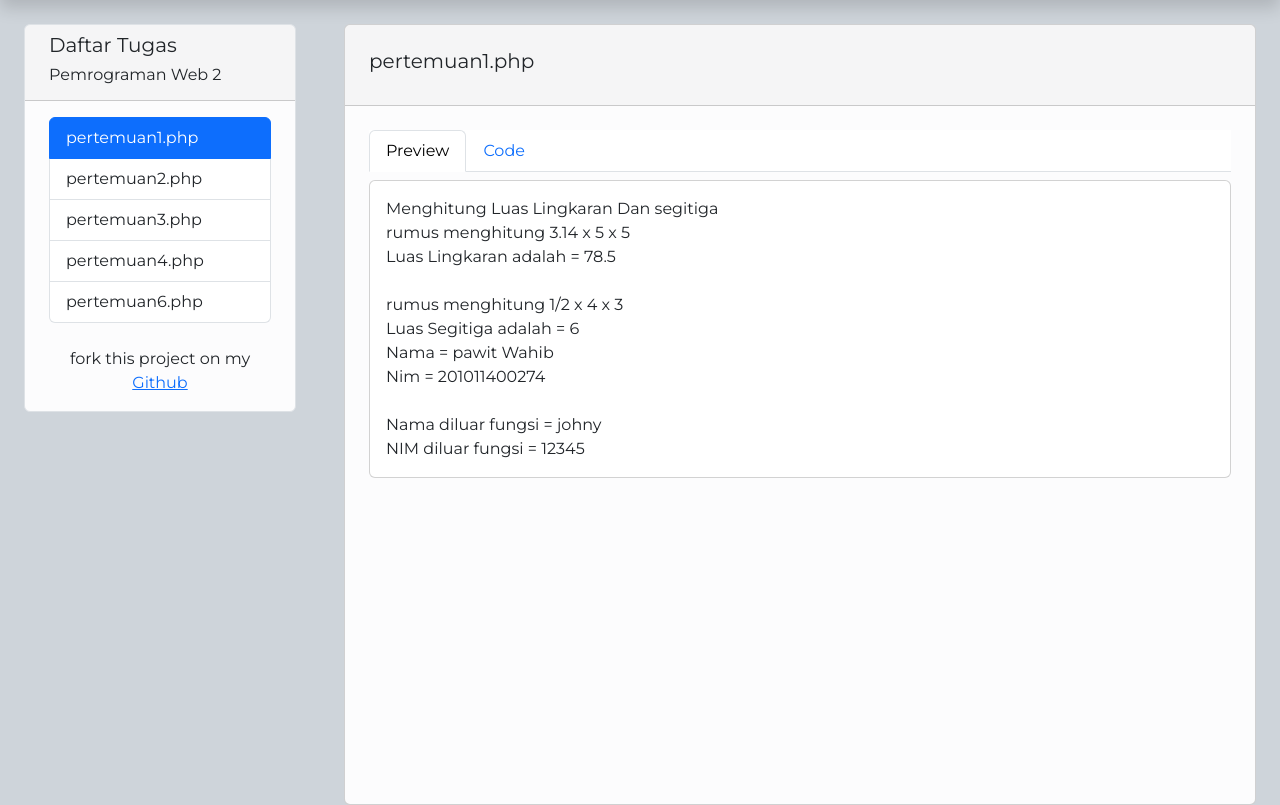
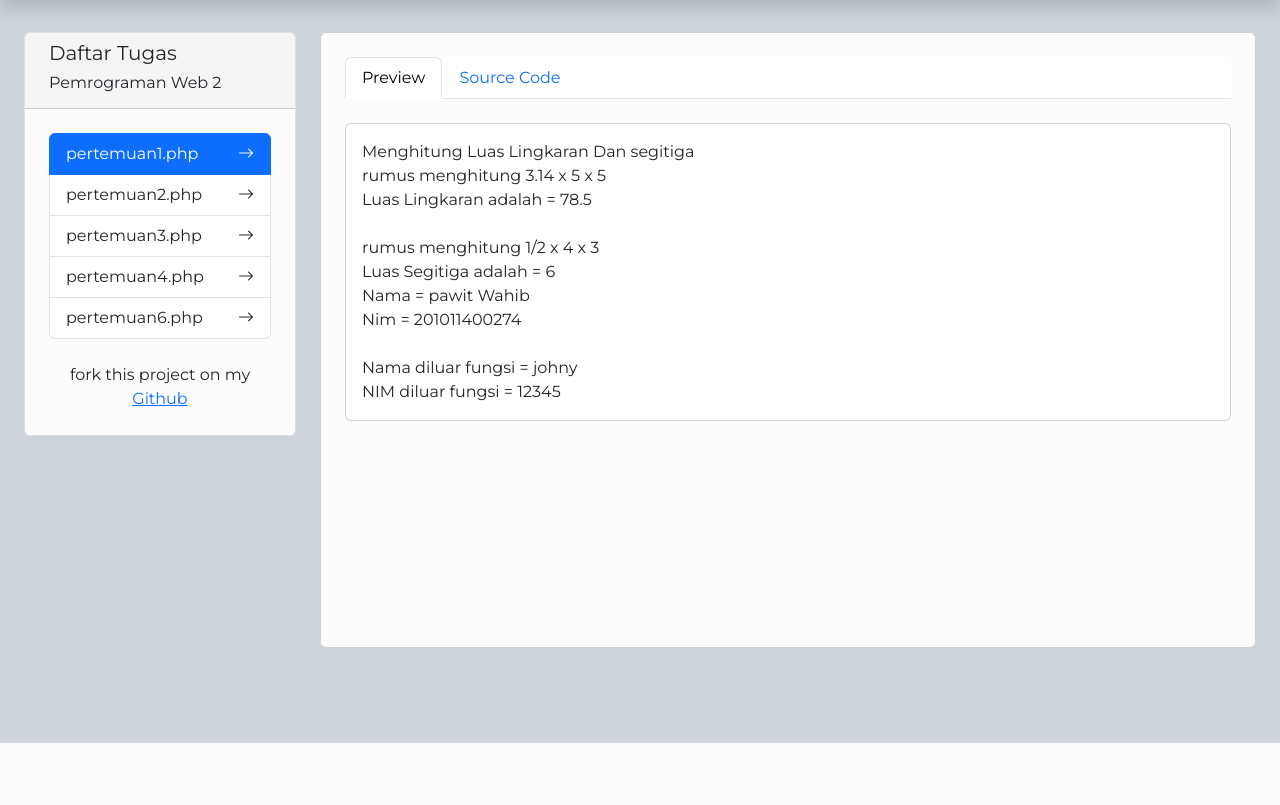
Before and after one commit to kapawit/pemrogramanWeb2, a PHP site: page /?page=pertemuan1.php in a window 1280 px wide. Shown: the part 57-862 px from the top of the page. After the commit the page ends 800 px from the top, so only its background shows below. Run offline with PHP 8.4, Linux system fonts and the light colour scheme; some libraries are stand-ins or nearby versions.

Commit message:
fix someshit

```diff
--- a/index.php
+++ b/index.php
@@ -12,6 +12,7 @@
     <link rel="stylesheet" href="https://fonts.googleapis.com/css2?family=Montserrat:wght@400;700&display=swap">
     <link href="https://cdn.jsdelivr.net/npm/bootstrap@5.3.0-alpha1/dist/css/bootstrap.min.css" rel="stylesheet" integrity="sha384-GLhlTQ8iRABdZLl6O3oVMWSktQOp6b7In1Zl3/Jr59b6EGGoI1aFkw7cmDA6j6gD" crossorigin="anonymous">
     <link rel="stylesheet" href="https://cdn.jsdelivr.net/npm/bootstrap-icons@1.3.0/font/bootstrap-icons.css">
+    <link rel="stylesheet" href="https://cdnjs.cloudflare.com/ajax/libs/hover.css/2.3.1/css/hover-min.css" integrity="sha512-csw0Ma4oXCAgd/d4nTcpoEoz4nYvvnk21a8VA2h2dzhPAvjbUIK6V3si7/g/HehwdunqqW18RwCJKpD7rL67Xg==" crossorigin="anonymous" referrerpolicy="no-referrer" />
     <link rel="stylesheet" href="asset/custom.css" />
   </head>
   <body class="bg-dark-subtle">
@@ -34,14 +35,14 @@
     </div>
   </div>
 </nav>
-  <div class="row g-0 mt-4">
-    <div class="col-md-3 col-sm-12 h-100">
+  <div class="row g-0 mt-2">
+    <div class="col-md-3 pt-4 col-sm-12 h-100">
       <div class="card mx-4 border bg-light-subtle">
         <div class="card-header px-4">
           <h5>Daftar Tugas </h5>
           <h6>Pemrograman Web 2</h6>
         </div>
-        <div class="card-body px-4">
+        <div class="card-body p-4">
           <div class="list-group">
             <?php foreach($files as $file) {
                 if(substr($file, -4) === ".php") {?>
@@ -50,9 +51,15 @@
                       $page = filter_var($_GET['page'], FILTER_SANITIZE_STRING);
                     }
                   ?>
-                    <a class="list-group-item list-group-item-action <?php if ($page == $file) {
+                    <a class="list-group-item hvr-forward list-group-item-action <?php if ($page == $file) {
                       echo "active";
-                    } ?>" href="<?php echo '?page=' . $file; ?>"><?php echo $file; ?></a>
+                    } ?>" href="<?php echo '?page=' . $file; ?>">
+                    <span class="d-flex justify-content-between">
+                      <?php echo $file; ?>
+                      <i class="bi bi-arrow-right"></i>
+                    </span>
+
+                  </a>
                     <?php } ?>
                 <?php } ?>
               </div>
@@ -62,27 +69,19 @@
           </div>
         </div>
     </div>
-    <div class="col-md-9 col-sm-12  vh-80">
-      <div class="card mx-4 bg-light-subtle" id="my-card">
-        <div class="card-header p-4">
-          <?php
-            if (isset($_GET['page'])) {
-              $page = filter_var($_GET['page'], FILTER_SANITIZE_STRING);
-              echo "<h5>{$page}</h5>";
-            }
-          ?>
-        </div>
+    <div class="col-md-9 pt-4 col-sm-12 vh-80">
+      <div class="card me-4 bg-light-subtle" id="my-card">
         <div class="card-body p-4">
         <ul class="nav nav-tabs bg-body" id="myTab" role="tablist">
           <li class="nav-item" role="presentation">
             <button class="nav-link active" id="preview-tab" data-bs-toggle="tab" data-bs-target="#preview-tab-pane" type="button" role="tab" aria-controls="home-tab-pane" aria-selected="true">Preview</button>
           </li>
           <li class="nav-item" role="presentation">
-            <button class="nav-link" id="code-tab" data-bs-toggle="tab" data-bs-target="#code-tab-pane" type="button" role="tab" aria-controls="profile-tab-pane" aria-selected="false">Code</button>
+            <button class="nav-link" id="code-tab" data-bs-toggle="tab" data-bs-target="#code-tab-pane" type="button" role="tab" aria-controls="profile-tab-pane" aria-selected="false">Source Code</button>
           </li>
         </ul>
-        <div class="tab-content mt-2" id="myTabContent">
-        <div style="height:600px;min-height:100%;" class="tab-pane fade show overflow-y-scroll overflow-x-scroll active" id="preview-tab-pane" role="tabpanel" aria-labelledby="preview-tab" tabindex="0">
+        <div class="tab-content mt-4" id="myTabContent">
+        <div style="height:500px;min-height:100%;" class="tab-pane fade show overflow-y-scroll overflow-x-scroll active" id="preview-tab-pane" role="tabpanel" aria-labelledby="preview-tab" tabindex="0">
           <div class="card">
           <div class="card-body">
             <?php
@@ -104,7 +103,7 @@
           </div>
 
         </div>
-        <div style="height:600px" class="tab-pane fade overflow-y-scroll overflow-x-scroll" id="code-tab-pane" role="tabpanel" aria-labelledby="code-tab" tabindex="0">
+        <div style="height:500px" class="tab-pane fade overflow-y-scroll overflow-x-scroll" id="code-tab-pane" role="tabpanel" aria-labelledby="code-tab" tabindex="0">
         <div class="card">
           <div class="card-body">
             <?php
```
Also changed, not shown: tugas/pertemuan2.php (+0 -14 lines), tugas/pertemuan3.php (+0 -9 lines), tugas/pertemuan6.php (+3 -11 lines).
